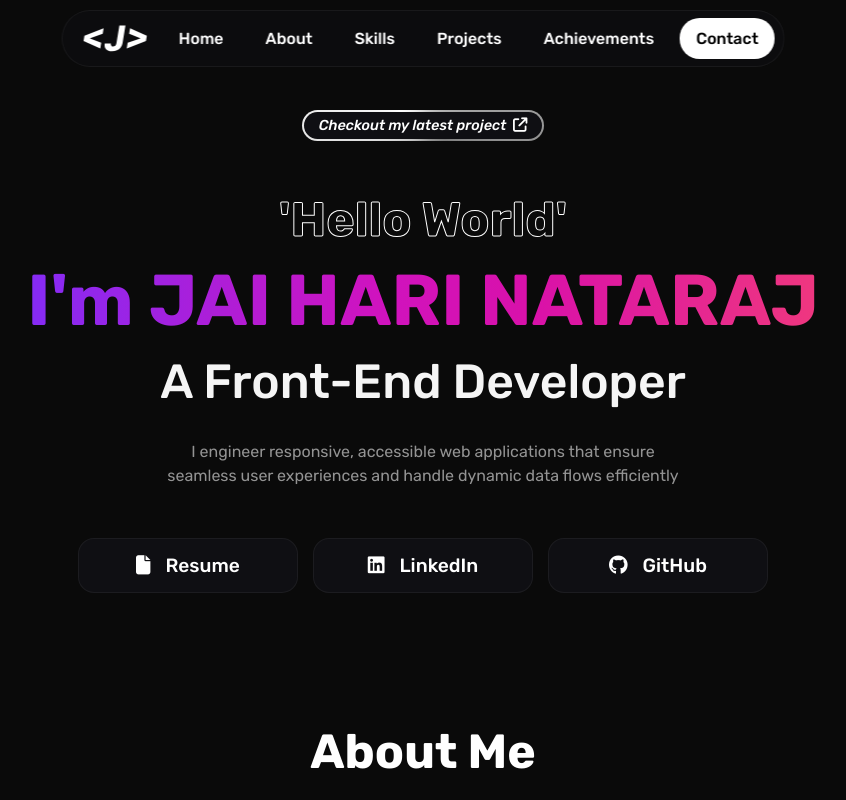
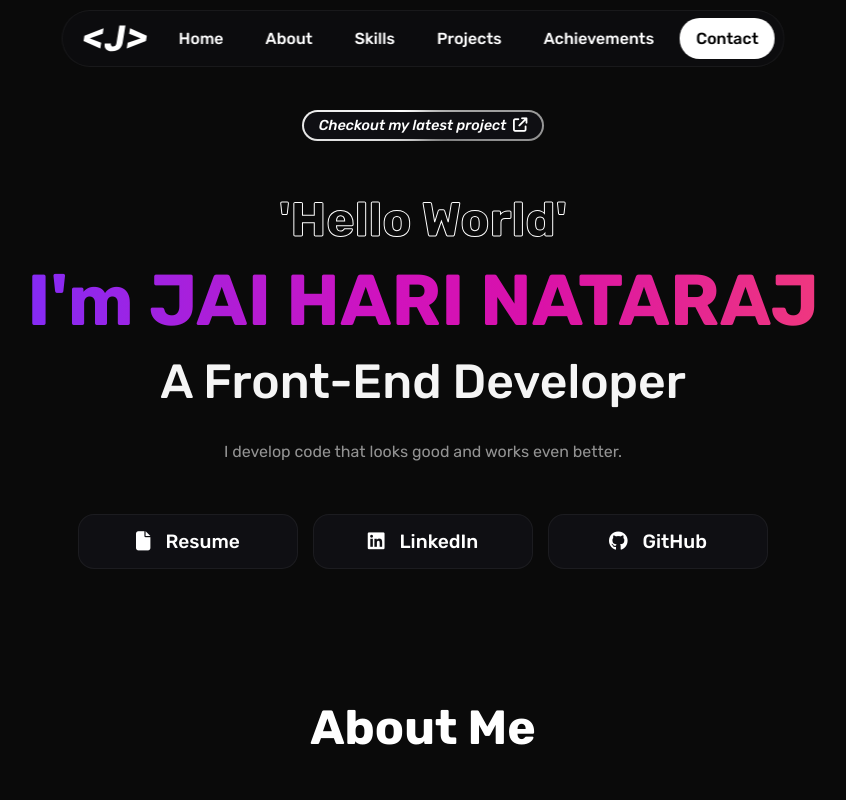
Before and after one commit to ijaihari/portfolio, a React (Vite) app: page / in a window 1280 px wide. Shown: the top 800 px of the page, without its empty margins (217-1063 px from the left). Built offline with nearby package versions, Linux system fonts and the light colour scheme.

Commit message:
cleared minor bugs of sections

```diff
--- a/src/pages/Hero.jsx
+++ b/src/pages/Hero.jsx
@@ -23,7 +23,7 @@ function Hero() {
                     <h2>A Front-End Developer</h2>
                 </section>
                 <section className="about">
-                    <p>I engineer responsive, accessible web applications that ensure <br className='mobile-break' />seamless user experiences and  handle dynamic data flows efficiently</p>
+                    <p>I develop code that looks good and works even better.</p>
                 </section>
                 <section className="hero-links">
                     <a href="/pdfs/JaiHari-FrontEnd-Resume.pdf" target='_blank'><button><i class="fa-solid fa-file"></i> Resume</button></a>
--- a/src/styles/certificates.scss
+++ b/src/styles/certificates.scss
@@ -42,6 +42,8 @@
     transition: transform 0.3s ease;
 
     &:hover {
+        cursor: pointer;
+
         .cert-title {
             background: linear-gradient(to right, #852BF5 0%, #cf13bf 15%, #d911a9 40%, #ef377f 55%);
             @include mixins.gradienttext;
--- a/src/styles/hero.scss
+++ b/src/styles/hero.scss
@@ -184,10 +184,10 @@
     }
 }
 
-.mobile-break {
+/* .mobile-break {
     display: none;
 
     @media(min-width: 570px) {
         display: block;
     }
-}
+} */
--- a/src/styles/project.scss
+++ b/src/styles/project.scss
@@ -45,8 +45,15 @@
     transition: transform 0.3s ease;
 
     &:hover {
+        cursor: pointer;
         transform: scale(1.03);
-        box-shadow: inset 0px 5px 10px #80808033;
+         box-shadow: inset 0px 5px 15px #80808033;
+
+        /* box-shadow:
+            inset 2px 0 15px rgba(115, 0, 255, 0.4), //L
+            inset -2px 0 15px rgba(255, 0, 195, 0.4), //R
+            inset 0 2px 15px rgba(76, 123, 231, 0.4), //T
+            inset 0 -2px 15px rgba(255, 0, 98, 0.4); //B */
 
         .pro-title {
             background: linear-gradient(to right, #852BF5 0%, #cf13bf 15%, #d911a9 40%, #ef377f 55%);
```
